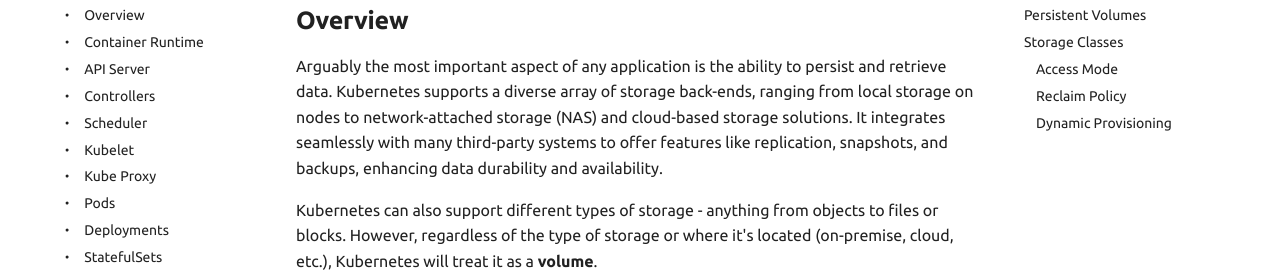
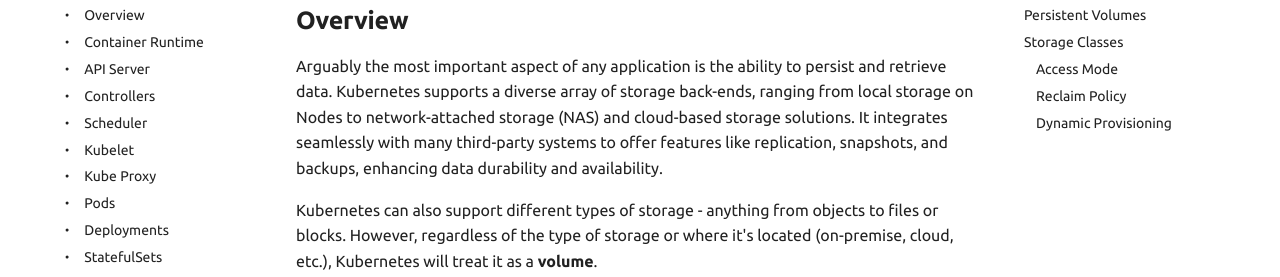
Before and after one commit to Braundo/kubernetes-guide, an MkDocs documentation site: the page built from docs/core-concepts/storage.md, in a window 1280 px wide and 900 px high. Shown: the part 177-454 px from the top of the window. Built offline with MkDocs 1.6.1 and Material for MkDocs 9.7.7, drawn with Linux system fonts in a browser that asks for light colours.

```diff
--- a/docs/core-concepts/storage.md
+++ b/docs/core-concepts/storage.md
@@ -2,7 +2,7 @@
 icon: material/circle-small
 ---
 ## Overview
-Arguably the most important aspect of any application is the ability to persist and retrieve data. Kubernetes supports a diverse array of storage back-ends, ranging from local storage on nodes to network-attached storage (NAS) and cloud-based storage solutions. It integrates seamlessly with many third-party systems to offer features like replication, snapshots, and backups, enhancing data durability and availability.
+Arguably the most important aspect of any application is the ability to persist and retrieve data. Kubernetes supports a diverse array of storage back-ends, ranging from local storage on Nodes to network-attached storage (NAS) and cloud-based storage solutions. It integrates seamlessly with many third-party systems to offer features like replication, snapshots, and backups, enhancing data durability and availability.
 
 Kubernetes can also support different types of storage - anything from objects to files or blocks. However, regardless of the type of storage or where it's located (on-premise, cloud, etc.), Kubernetes will treat it as a **volume**.
 
```
